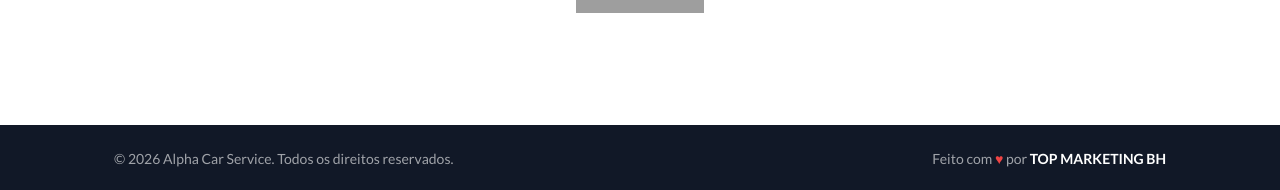
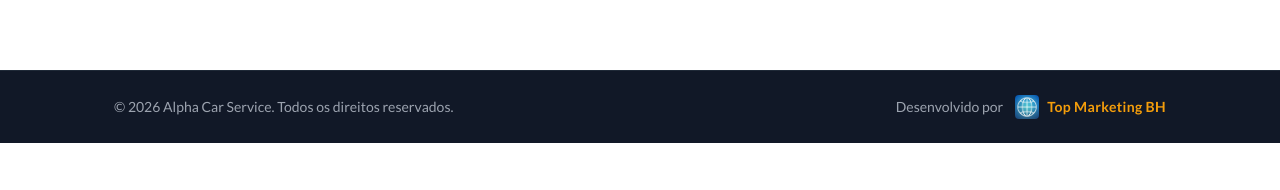
Before and after one commit to t0non/AlphaCarService, a Next.js app: page / in a window 1280 px wide. Shown: the part 5165-5355 px from the top of the page. After the commit the page ends 5308 px from the top, so only its background shows below. Built offline with nearby package versions, Linux system fonts and the light colour scheme; grey boxes are pictures that could not be loaded.

Commit message:
Update footer with Top Marketing BH logo

```diff
--- a/src/components/layout/footer.tsx
+++ b/src/components/layout/footer.tsx
@@ -1,21 +1,31 @@
+import Image from 'next/image';
+import tmLogo from '@/Imagens/topmarketinglogo.jfif';
+
 export default function Footer() {
   return (
-    <footer className="bg-gray-900 text-white">
+    <footer className="bg-gray-900 text-white border-t border-gray-800">
       <div className="container mx-auto flex flex-col items-center justify-between gap-4 px-6 py-6 animate-up sm:flex-row">
-        <p className="text-sm text-white/60 text-center sm:text-left">
+        <p className="text-sm text-gray-400 text-center sm:text-left">
           &copy; {new Date().getFullYear()} Alpha Car Service. Todos os direitos reservados.
         </p>
-        <p className="text-sm text-white/60 text-center sm:text-right">
-          Feito com <span className="text-red-500">♥</span> por{' '}
+        <div className="flex items-center gap-2 text-sm text-gray-400">
+          <span>Desenvolvido por</span>
           <a
             href="https://topmarketingbh.com.br/"
             target="_blank"
             rel="noopener noreferrer"
-            className="font-semibold text-white hover:underline"
+            className="flex items-center gap-2 hover:opacity-80 transition-opacity ml-1"
           >
-            TOP MARKETING BH
+            <Image
+              src={tmLogo}
+              alt="Logo Top Marketing BH"
+              width={24}
+              height={24}
+              className="rounded-sm object-cover"
+            />
+            <span className="font-bold text-amber-500 tracking-wide">Top Marketing BH</span>
           </a>
-        </p>
+        </div>
       </div>
     </footer>
   );
```
Also changed, not shown: src/Imagens/logo(2).png (added), src/Imagens/topmarketinglogo.jfif (added).
